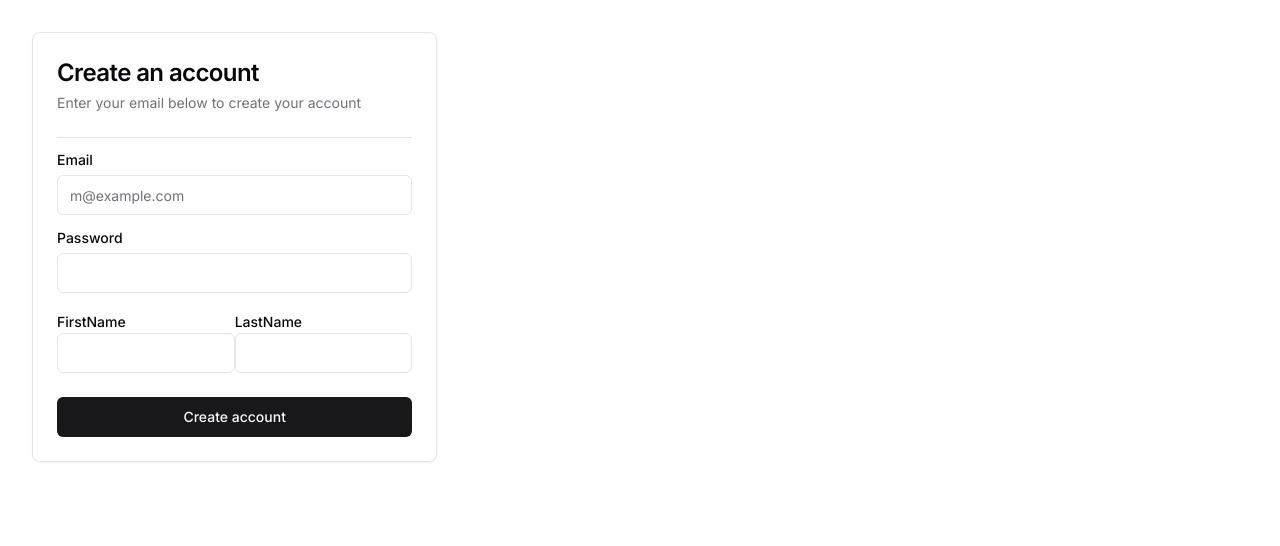
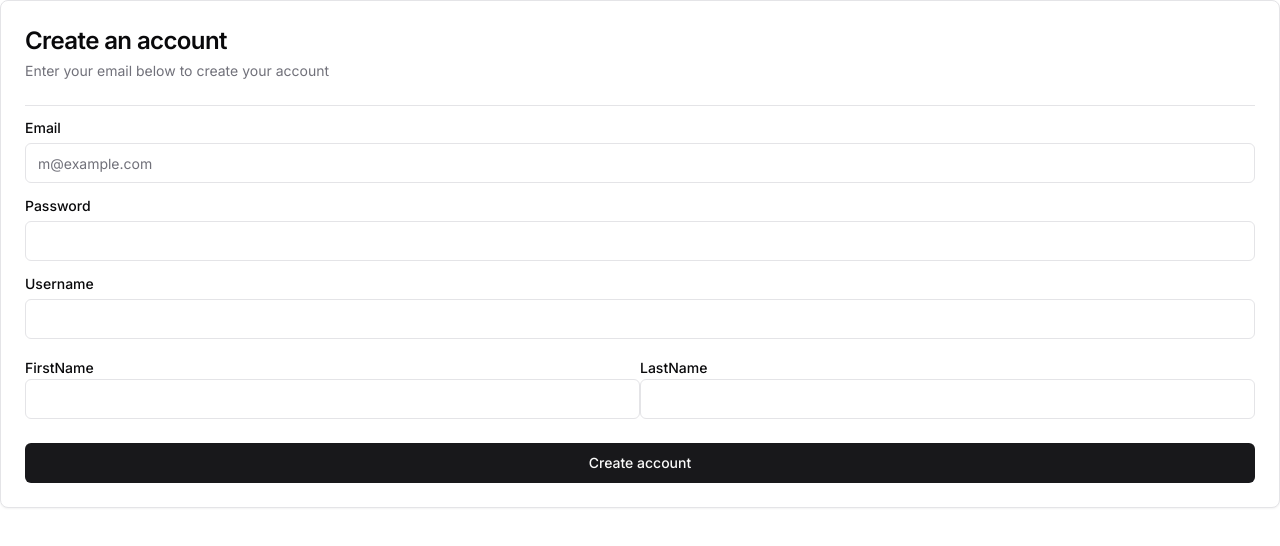
Before and after one commit to Mattnite1/pomodoro-app, a Next.js app in the folder ui/: page /auth/signup in a window 1280 px wide. Shown: the top 546 px of the page. Built offline with nearby package versions, Linux system fonts and the light colour scheme.

Commit message:
implement signup functionality

```diff
--- a/ui/package.json
+++ b/ui/package.json
@@ -13,8 +13,10 @@
     "@radix-ui/react-dropdown-menu": "^2.0.6",
     "@radix-ui/react-label": "^2.0.2",
     "@radix-ui/react-slot": "^1.0.2",
+    "axios": "^1.6.1",
     "class-variance-authority": "^0.7.0",
     "clsx": "^2.0.0",
+    "cors": "^2.8.5",
     "lucide-react": "^0.292.0",
     "next": "14.0.1",
     "next-themes": "^0.2.1",
--- a/ui/src/app/auth/signup/page.tsx
+++ b/ui/src/app/auth/signup/page.tsx
@@ -1,11 +1,103 @@
-import { CreateAccount } from "@/components/view/CreateAccountView";
+"use client";
+import { Button } from "@/components/ui/button";
+import {
+  Card,
+  CardContent,
+  CardDescription,
+  CardFooter,
+  CardHeader,
+  CardTitle,
+} from "@/components/ui/card";
+import { Input } from "@/components/ui/input";
+import { Label } from "@/components/ui/label";
+import axios from "axios";
+import { useState } from "react";
 
-export default function CardsPage() {
+export default function CreateAccountView() {
+  const inputValues = {
+    email: "",
+    username: "",
+    password: "",
+    firstName: "",
+    lastName: "",
+  };
+  const [data, setData] = useState(inputValues);
+
+  const handleSubmit = async (e: any) => {
+    e.preventDefault();
+    try {
+      axios.post("http://localhost:3333/auth/signup", data).then(function (response) {
+        console.log(response.data);
+      });
+    } catch (error) {
+      console.log(error);
+    }
+  };
+
+  const handleChange = (e: any) => {
+    setData({ ...data, [e.target.name]: e.target.value });
+  };
+
   return (
-    <>
-      <div className="content-center rounded-lg p-8 md:grid lg:grid-cols-2 xl:grid-cols-3">
-            <CreateAccount />
-      </div>
-    </>
-  )
+    <form onSubmit={handleSubmit}>
+      <Card>
+        <CardHeader className="space-y-1">
+          <CardTitle className="text-2xl">Create an account</CardTitle>
+          <CardDescription>
+            Enter your email below to create your account
+          </CardDescription>
+        </CardHeader>
+        <CardContent className="grid gap-4">
+          <div className="relative">
+            <div className="absolute inset-0 flex items-center">
+              <span className="w-full border-t" />
+            </div>
+          </div>
+          <div className="grid gap-2">
+            <Label htmlFor="email">Email</Label>
+            <Input
+              name="email"
+              type="email"
+              placeholder="m@example.com"
+              onChange={handleChange}
+              value={data.email}
+            />
+          </div>
+          <div className="grid gap-2">
+            <Label htmlFor="password">Password</Label>
+            <Input
+              name="password"
+              id="password"
+              type="password"
+              onChange={handleChange}
+              value={data.password}
+            />
+          </div>
+          <div className="grid gap-2">
+            <Label htmlFor="username">Username</Label>
+            <Input
+              name="username"
+              id="username"
+              type="username"
+              onChange={handleChange}
+              value={data.username}
+            />
+          </div>
+          <div className="flex flex-row">
+            <div className="w-11/12">
+              <Label htmlFor="firstName">FirstName</Label>
+              <Input id="firstName" type="firstName" />
+            </div>
+            <div className="w-11/12 ">
+              <Label htmlFor="lastName">LastName</Label>
+              <Input id="lastName" type="lastName" />
+            </div>
+          </div>
+        </CardContent>
+        <CardFooter>
+          <Button className="w-full">Create account</Button>
+        </CardFooter>
+      </Card>
+    </form>
+  );
 }
--- a/ui/src/app/users/page.tsx
+++ b/ui/src/app/users/page.tsx
@@ -1,16 +1,10 @@
-import { getAllUsers } from "@/components/getAllUsers";
+// import axios from "axios";
 
-export default async function Users() {
-    const users = await getAllUsers()
-
-    return (
-        <div>
-            {users.map(user => (
-                <li>
-                    <ul>{user.email}</ul>
-                    <ul>{user.username}</ul>
-                </li>
-            ))}
-        </div>
-    )
-}
+// export default async function Users() {
+//     let users = await axios.get('l')
+//     console.log(users)
+//     return (
+//         <div>
+//         </div>
+//     )
+// }
--- a/ui/src/components/getAllUsers.tsx
+++ b/ui/src/components/getAllUsers.tsx
@@ -0,0 +1,5 @@
+import axios from "axios";
+
+export function getAllUsers() {
+    const users = axios.get('localhost:5555')
+}
--- a/ui/src/components/view/CreateAccountView.tsx
+++ b/ui/src/components/view/CreateAccountView.tsx
@@ -1,55 +1,59 @@
-"use client"
+// "use client"
 
-import { Button } from "../ui/button"
-import {
-  Card,
-  CardContent,
-  CardDescription,
-  CardFooter,
-  CardHeader,
-  CardTitle,
-} from "../ui/card"
-import { Input } from "../ui/input"
-import { Label } from "../ui/label"
+// import { Button } from "../ui/button"
+// import {
+//   Card,
+//   CardContent,
+//   CardDescription,
+//   CardFooter,
+//   CardHeader,
+//   CardTitle,
+// } from "../ui/card"
+// import { Input } from "../ui/input"
+// import { Label } from "../ui/label"
 
-export function CreateAccount() {
-  return (
-    <Card>
-      <CardHeader className="space-y-1">
-        <CardTitle className="text-2xl">Create an account</CardTitle>
-        <CardDescription>
-          Enter your email below to create your account
-        </CardDescription>
-      </CardHeader>
-      <CardContent className="grid gap-4">
-        <div className="relative">
-          <div className="absolute inset-0 flex items-center">
-            <span className="w-full border-t" />
-          </div>
-        </div>
-        <div className="grid gap-2">
-          <Label htmlFor="email">Email</Label>
-          <Input id="email" type="email" placeholder="m@example.com" />
-        </div>
-        <div className="grid gap-2">
-          <Label htmlFor="password">Password</Label>
-          <Input id="password" type="password" />
-        </div>
-        <div className="flex flex-row">
-        <div className="w-11/12">
-          <Label htmlFor="password">FirstName</Label>
-          <Input id="password" type="password" />
-        </div>
-        <div className="w-11/12 ">
-          <Label htmlFor="password">LastName</Label>
-          <Input id="password" type="password" />
-        </div>
+// export function CreateAccountView() {
+//   return (
+//     <Card>
+//       <CardHeader className="space-y-1">
+//         <CardTitle className="text-2xl">Create an account</CardTitle>
+//         <CardDescription>
+//           Enter your email below to create your account
+//         </CardDescription>
+//       </CardHeader>
+//       <CardContent className="grid gap-4">
+//         <div className="relative">
+//           <div className="absolute inset-0 flex items-center">
+//             <span className="w-full border-t" />
+//           </div>
+//         </div>
+//         <div className="grid gap-2">
+//           <Label htmlFor="email">Email</Label>
+//           <Input id="email" type="email" placeholder="m@example.com" />
+//         </div>
+//         <div className="grid gap-2">
+//           <Label htmlFor="password">Password</Label>
+//           <Input id="password" type="password" />
+//         </div>
+//         <div className="grid gap-2">
+//           <Label htmlFor="username">Username</Label>
+//           <Input id="username" type="username" />
+//         </div>
+//         <div className="flex flex-row">
+//         <div className="w-11/12">
+//           <Label htmlFor="firstName">FirstName</Label>
+//           <Input id="firstName" type="firstName" />
+//         </div>
+//         <div className="w-11/12 ">
+//           <Label htmlFor="lastName">LastName</Label>
+//           <Input id="lastName" type="lastName" />
+//         </div>
 
-        </div>
-      </CardContent>
-      <CardFooter>
-        <Button className="w-full">Create account</Button>
-      </CardFooter>
-    </Card>
-  )
-}
+//         </div>
+//       </CardContent>
+//       <CardFooter>
+//         <Button className="w-full">Create account</Button>
+//       </CardFooter>
+//     </Card>
+//   )
+//   }
```
Also changed, not shown: 1 other file (tests, documents, lock files or other folders).
